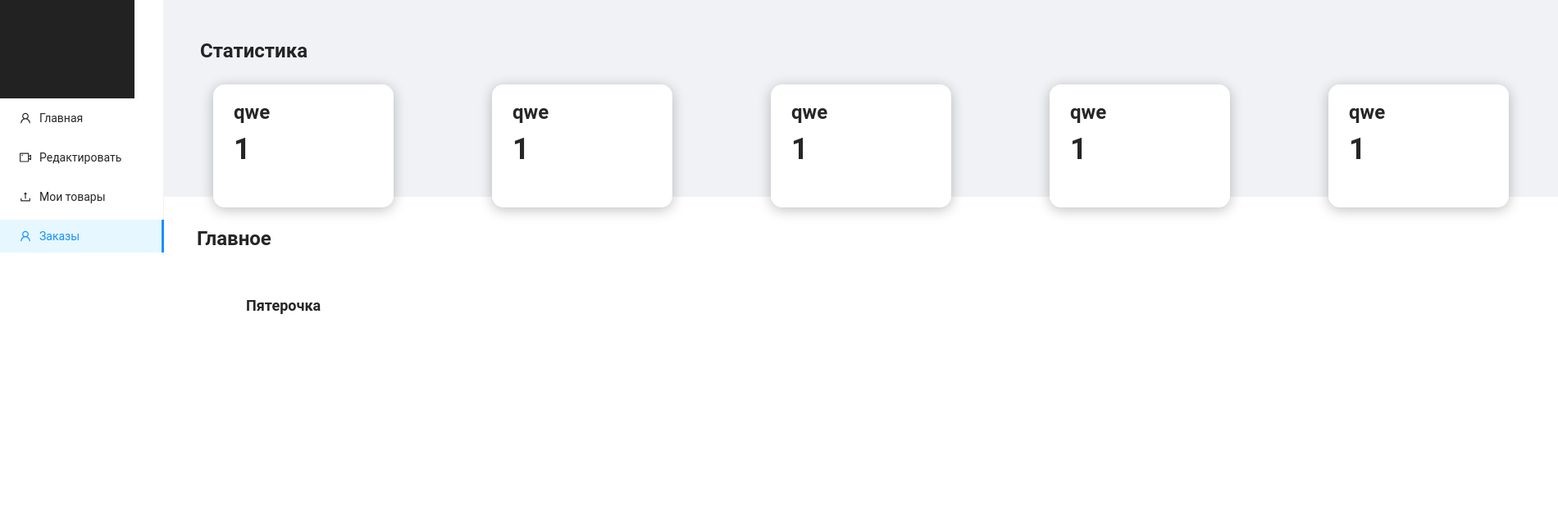
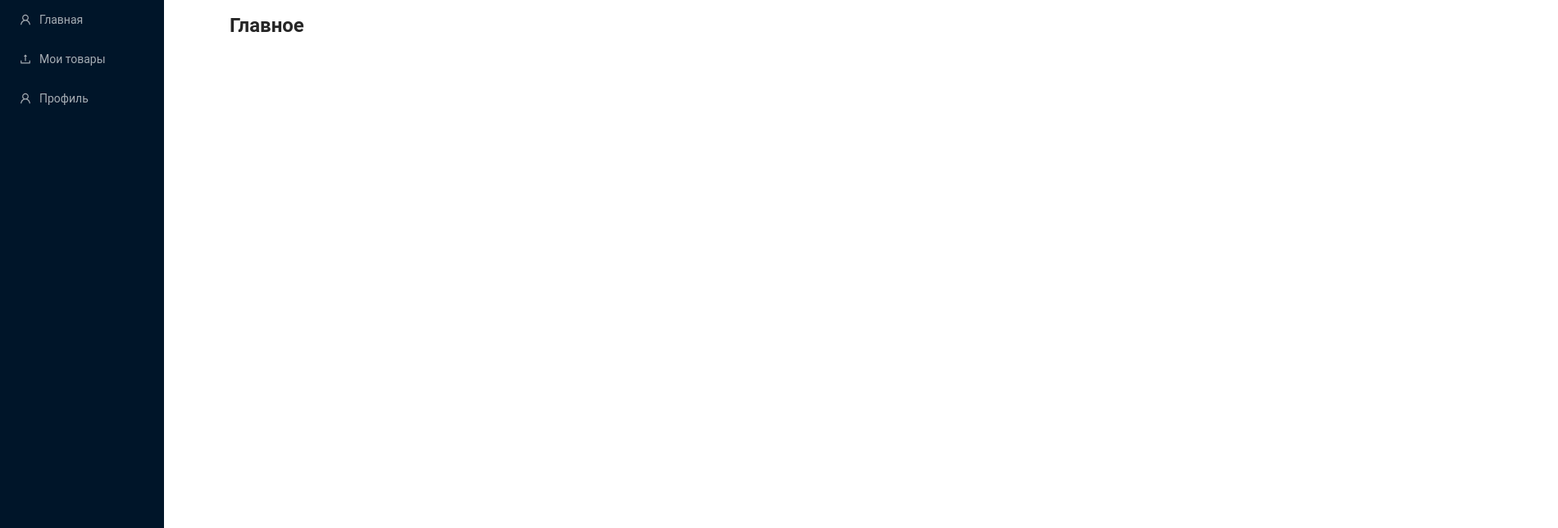
Before and after one commit to arri1/hackaton-dv, a React (Create React App) app in the folder admin/: page / in a window 1280 px wide. Shown: the top 644 px of the page at 82% size, 1900 px wide, since content can reach past the window. Built offline with nearby package versions, Linux system fonts and the light colour scheme; no server answers; what apollo-upload-client would draw is missing.

Commit message:
admin refactored

```diff
--- a/admin/src/App.js
+++ b/admin/src/App.js
@@ -6,6 +6,7 @@ import { ApolloProvider } from '@apollo/react-hooks'
 import apollo from './utils/apollo'
 import Home from './pages/home'
 import Sider from './components/sider';
+import { NormalPadding } from './components/padding'
 
 const Container = styled.div`
   display: flex;
@@ -21,7 +22,9 @@ const App = () => {
                     <Container>
                         <Sider/>
                         <Switch>
-                            <Route exact path={'/'} component={Home} />
+                            <NormalPadding>
+                                <Route exact path={'/'} component={Home} />
+                            </NormalPadding>
                         </Switch>
                     </Container>
                 </Router>
--- a/admin/src/components/card.js
+++ /dev/null
@@ -1,29 +0,0 @@
-import React from 'react'
-import styled from 'styled-components'
-import {Title,Lable} from './textStyled'
-
-const Container = styled.div`
-    display: flex;
-    width:220px;
-    height:150px;
-    margin-left:60px;
-    margin-top:30px;
-    margin-right:60px;
-    background-color:white;
-    border-radius: 14px;
-    box-shadow: 0px 3px 16px rgba(0, 0, 0, 0.25);
-    flex-direction: column;
-`
-const CustomTitle = styled(Title)`
-
-`
-const Card = (props) => {
-    const {title,count}=props
-    return (
-        <Container>
-            <Title style={{marginTop:23,marginLeft:25}}>{title}</Title>
-            <Title style={{marginTop:23,marginLeft:25,fontSize:36,}}>{count}</Title>
-        </Container>
-    )
-}
-export default Card
--- /dev/null
+++ b/admin/src/components/padding.js
@@ -0,0 +1,8 @@
+import styled from 'styled-components'
+
+export const NormalPadding = styled.div`
+  padding: 20px 80px;
+  @media screen and (max-width: 800px){
+    padding: 15px;
+  }
+`
--- a/admin/src/components/sider.js
+++ b/admin/src/components/sider.js
@@ -1,53 +1,34 @@
 import React from 'react'
-import styled from 'styled-components'
 import { Layout, Menu } from 'antd'
-import { UploadOutlined, UserOutlined, VideoCameraOutlined } from '@ant-design/icons'
+import { UploadOutlined, UserOutlined } from '@ant-design/icons'
 
-const { Sider } = Layout;
-
-const SiderStyle = styled.div`
-    background-color:white;
-`
-
-const Logo = styled.div`
-    display:flex;
-    align-items: center;
-    background-color: #222222;
-    height:15vh;
-    width:20.5vh;
-`
-const Lider = () => {
-    return(
-    <SiderStyle>
-    <Sider
+const { Sider: AntSider } = Layout
+const Sider = () => {
+    return (
+        <AntSider
             breakpoint="lg"
             collapsedWidth="0"
             onBreakpoint={broken => {
-        console.log(broken);
+                console.log(broken)
             }}
             onCollapse={(collapsed, type) => {
-        console.log(collapsed, type);
+                console.log(collapsed, type)
             }}>
 
-      <div/>
-      <Menu theme="light" mode="inline" defaultSelectedKeys={['4']}>
-        <Logo></Logo>
+            <div />
+            <Menu theme="dark" mode="inline" defaultSelectedKeys={['4']}>
                 <Menu.Item key="1" icon={<UserOutlined />}>
                     Главная
                 </Menu.Item>
-        <Menu.Item key="2" icon={<VideoCameraOutlined />}>
-        Редактировать
-        </Menu.Item>
-        <Menu.Item key="3" icon={<UploadOutlined />}>
+                <Menu.Item key="2" icon={<UploadOutlined />}>
                     Мои товары
                 </Menu.Item>
-        <Menu.Item key="4" icon={<UserOutlined />}>
-        Заказы
+                <Menu.Item key="3" icon={<UserOutlined />}>
+                    Профиль
                 </Menu.Item>
             </Menu>
-    </Sider>
-    </SiderStyle>
+        </AntSider>
     )
 }
 
-export default Lider;
+export default Sider
--- a/admin/src/components/textStyled.js
+++ b/admin/src/components/textStyled.js
@@ -2,14 +2,12 @@ import React from 'react'
 import styled from 'styled-components'
 
 export const Title = styled.div`
-    font-family: Roboto;
     font-style: normal;
     font-weight: bold;
     font-size: 24px;
     line-height: 22px;
 `
 export const Lable = styled.div`
-    font-family: Roboto;
     font-style: normal;
     font-weight: bold;
     font-size: 18px;
--- a/admin/src/pages/home.js
+++ b/admin/src/pages/home.js
@@ -1,65 +1,16 @@
 import React from 'react'
 import styled from 'styled-components'
-import { Title, Lable } from './../components/textStyled'
-import Card from './../components/card'
-import { StarOutlined, StarFilled } from '@ant-design/icons'
+import {Title } from '../components/textStyled'
 
 const Container = styled.div`
     display: flex;
     flex: 1;
     flex-direction: column;
 `
-const CustomTitle = styled(Title)``
-
-const CardRow = styled.div`
-    display: flex;
-    flex-direction: row;
-`
-const GrayBack = styled.div`
-    background-color: #f0f2f5;
-    width: 100%;
-    height: 30vh;
-`
-
-const data = [
-    {
-        title: 'qwe',
-        count: 1
-    },
-    {
-        title: 'qwe',
-        count: 1
-    },
-    {
-        title: 'qwe',
-        count: 1
-    },
-    {
-        title: 'qwe',
-        count: 1
-    },
-    {
-        title: 'qwe',
-        count: 1
-    }
-]
 const Home = () => {
     return (
         <Container>
-            <GrayBack>
-                <Title style={{ marginTop: 51, marginLeft: 44 }}>Статистика</Title>
-                <CardRow>
-                    {data.map((item) => {
-                        return <Card title={item.title} count={item.count} />
-                    })}
-                </CardRow>
-            </GrayBack>
-            <div style={{ padding: '40px' }}>
-                <Title>Главное</Title>
-                <div style={{ padding: '60px' }}>
-                    <Lable>Пятерочка</Lable>
-                </div>
-            </div>
+            <Title>Главное</Title>
         </Container>
     )
 }
```
Lines whose indentation alone changed are shown as unchanged.
